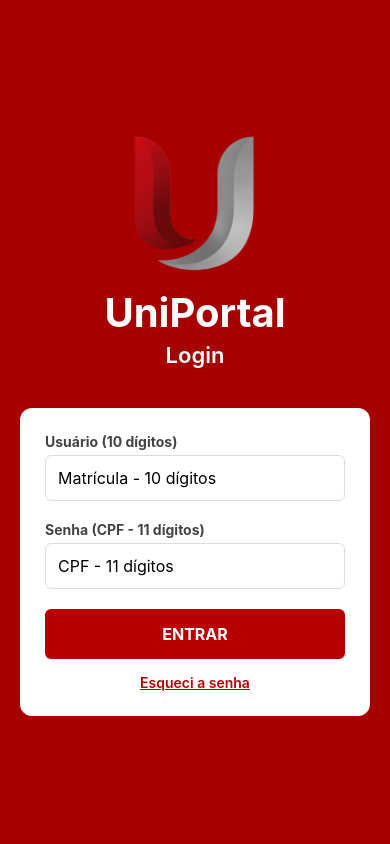
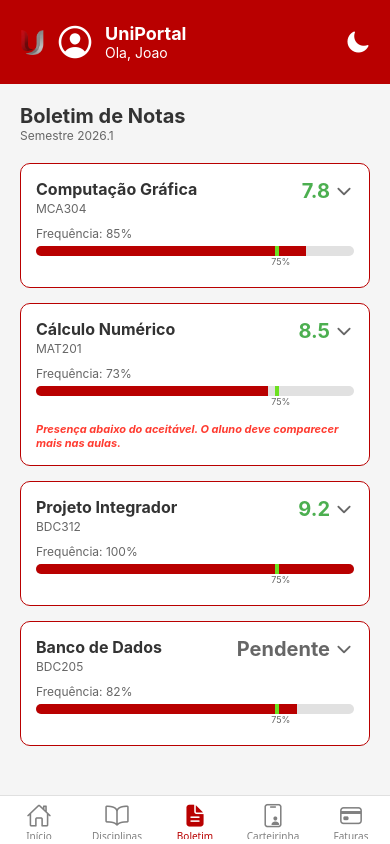
Before and after one commit to JoaoTroianoSegoria/PDM-PI, a React Native app in the folder Aplicativo-Univer/: screen /Boletim in a window 390 px wide. Built offline with nearby package versions, Linux system fonts and the light colour scheme.

Commit message:
alteração em boletim

```diff
--- a/Aplicativo-Univer/App.jsx
+++ b/Aplicativo-Univer/App.jsx
@@ -57,7 +57,7 @@ export default function App() {
     <ThemeProvider>
       <NavigationContainer>
         <Stack.Navigator screenOptions={{ headerShown: false }}>
-          <Stack.Screen name="Login" component={LoginScreen} />
+          {/* <Stack.Screen name="Login" component={LoginScreen} /> */}
           <Stack.Screen name="Main" component={MainTabs} />
         </Stack.Navigator>
       </NavigationContainer>
--- a/Aplicativo-Univer/package.json
+++ b/Aplicativo-Univer/package.json
@@ -16,10 +16,12 @@
     "expo": "~54.0.33",
     "expo-status-bar": "~3.0.9",
     "react": "19.1.0",
+    "react-dom": "19.1.0",
     "react-native": "0.81.5",
     "react-native-animatable": "^1.4.0",
     "react-native-safe-area-context": "~5.6.0",
-    "react-native-screens": "~4.16.0"
+    "react-native-screens": "~4.16.0",
+    "react-native-web": "^0.21.0"
   },
   "private": true
 }
--- a/Aplicativo-Univer/src/screens/BoletimScreen.jsx
+++ b/Aplicativo-Univer/src/screens/BoletimScreen.jsx
@@ -1,23 +1,122 @@
-import React from 'react';
-import { Alert, ScrollView, StyleSheet, Text, View } from 'react-native';
+import React, { useState } from 'react';
+import { Alert, ScrollView, StyleSheet, Text, TouchableOpacity, View } from 'react-native';
+import { Ionicons } from '@expo/vector-icons';
 import * as Animatable from 'react-native-animatable';
 import { SafeAreaView } from 'react-native-safe-area-context';
 import AppHeader from '../components/AppHeader';
 import { animation, colors, getThemeColors, sharedStyles } from '../styles/styles';
 import { useTheme } from '../contexts/ThemeContext';
 
+const MEDIA_APROVACAO = 5;
+const NOTA_MAXIMA = 10;
+const PESO_P1 = 0.4;
+const PESO_P2 = 0.6;
+
+const notaLancada = (nota) => typeof nota === 'number' && !Number.isNaN(nota);
+
+const formatNota = (nota, fallback = 'Não lançada') =>
+  notaLancada(nota) ? nota.toFixed(1) : fallback;
+
+const arredondarParaCima = (valor) => Math.max(0, Math.ceil(valor * 10) / 10);
+
+const calcularMedia = (p1, p2) => p1 * PESO_P1 + p2 * PESO_P2;
+
+const calcularMediaFinal = ({ p1, p2, substitutiva }) => {
+  if (!notaLancada(p1) || !notaLancada(p2)) {
+    return { valor: null, origem: 'Aguardando notas' };
+  }
+
+  const opcoes = [{ valor: calcularMedia(p1, p2), origem: 'Sem substitutiva' }];
+
+  if (notaLancada(substitutiva)) {
+    opcoes.push(
+      { valor: calcularMedia(substitutiva, p2), origem: 'Substituiu a P1' },
+      { valor: calcularMedia(p1, substitutiva), origem: 'Substituiu a P2' }
+    );
+  }
+
+  return opcoes.reduce((melhor, atual) => (atual.valor > melhor.valor ? atual : melhor));
+};
+
+const calcularP2Necessaria = (p1) =>
+  arredondarParaCima((MEDIA_APROVACAO - p1 * PESO_P1) / PESO_P2);
+
+const calcularSubstitutivaNecessaria = ({ p1, p2 }) => {
+  const substituirP1 = arredondarParaCima((MEDIA_APROVACAO - p2 * PESO_P2) / PESO_P1);
+  const substituirP2 = arredondarParaCima((MEDIA_APROVACAO - p1 * PESO_P1) / PESO_P2);
+
+  return substituirP1 <= substituirP2
+    ? { nota: substituirP1, alvo: 'P1' }
+    : { nota: substituirP2, alvo: 'P2' };
+};
+
+const getGradeColor = (nota, theme) => {
+  if (!notaLancada(nota)) return theme.subText;
+  return nota >= MEDIA_APROVACAO ? colors.success : colors.danger;
+};
+
+const getDiagnostico = (materia) => {
+  if (!notaLancada(materia.p1)) {
+    return {
+      titulo: 'Calculadora',
+      valor: '--',
+      texto: 'Aguardando lançamento da P1.',
+      cor: colors.mutedText,
+    };
+  }
+
+  if (!notaLancada(materia.p2)) {
+    const necessaria = calcularP2Necessaria(materia.p1);
+
+    return {
+      titulo: 'Para passar direto',
+      valor: necessaria > NOTA_MAXIMA ? 'Acima de 10' : `P2: ${formatNota(necessaria)}`,
+      texto:
+        necessaria > NOTA_MAXIMA
+          ? 'Mesmo com nota máxima na P2, será preciso substitutiva.'
+          : `Com P1 ${formatNota(materia.p1)}, essa é a nota mínima na P2.`,
+      cor: necessaria > NOTA_MAXIMA ? colors.danger : colors.primary,
+    };
+  }
+
+  const mediaFinal = calcularMediaFinal(materia);
+
+  if (mediaFinal.valor >= MEDIA_APROVACAO) {
+    return {
+      titulo: 'Situação',
+      valor: `Média: ${formatNota(mediaFinal.valor)}`,
+      texto: `${mediaFinal.origem}. O aluno já alcançou a média mínima.`,
+      cor: colors.success,
+    };
+  }
+
+  const substitutiva = calcularSubstitutivaNecessaria(materia);
+
+  return {
+    titulo: 'Para passar',
+    valor: substitutiva.nota > NOTA_MAXIMA ? 'Acima de 10' : `Sub: ${formatNota(substitutiva.nota)}`,
+    texto:
+      substitutiva.nota > NOTA_MAXIMA
+        ? 'Mesmo substituindo a melhor prova, não fecha média 7.'
+        : `Melhor usar a substitutiva no lugar da ${substitutiva.alvo}.`,
+    cor: substitutiva.nota > NOTA_MAXIMA ? colors.danger : colors.primary,
+  };
+};
+
 export default function BoletimScreen({ navigation }) {
   const { isDarkMode, toggleTheme } = useTheme();
+  const [expandedId, setExpandedId] = useState(null);
   const theme = getThemeColors(isDarkMode);
+  const panelBg = isDarkMode ? '#262626' : '#f7f7f7';
 
   const materias = [
-    { id: '1', nome: 'Computação Gráfica', cod: 'MCA304', nota: 7.8, freq: 85 },
-    { id: '2', nome: 'Cálculo Numérico', cod: 'MAT201', nota: 8.5, freq: 73 },
-    { id: '3', nome: 'Projeto Integrador', cod: 'BDC312', nota: 9.2, freq: 100 },
+  { id: '1', nome: 'Computação Gráfica', cod: 'MCA304', p1: 7.5, p2: 8.0, substitutiva: null, freq: 85 },
+  { id: '2', nome: 'Cálculo Numérico', cod: 'MAT201', p1: 9.0, p2: 8.2, substitutiva: null, freq: 73 },
+  { id: '3', nome: 'Projeto Integrador', cod: 'BDC312', p1: 8.5, p2: 9.7, substitutiva: null, freq: 100 },
+
+  // Disciplina para testar o cálculo da P2 necessária
+  { id: '4', nome: 'Banco de Dados', cod: 'BDC205', p1: 6.5, p2: null, substitutiva: null, freq: 82 },
 ];
-
-  const mediaGeral = (materias.reduce((acc, curr) => acc + curr.nota, 0) / materias.length).toFixed(1);
-  const freqMedia = Math.round(materias.reduce((acc, curr) => acc + curr.freq, 0) / materias.length);
 
   const handleLogout = () => {
     Alert.alert('Sair', 'Deseja sair da conta?', [
@@ -30,75 +129,106 @@ export default function BoletimScreen({ navigation }) {
     <SafeAreaView style={[styles.container, { backgroundColor: theme.background }]}>
       <AppHeader isDarkMode={isDarkMode} onToggleTheme={toggleTheme} onLogout={handleLogout} />
 
-      <ScrollView style={styles.content}>
+      <ScrollView style={styles.content} contentContainerStyle={styles.contentContainer}>
         <Animatable.View animation="fadeInUp" duration={animation.duration} delay={50}>
           <Text style={[styles.title, { color: theme.text }]}>Boletim de Notas</Text>
           <Text style={[styles.subtitle, { color: theme.subText }]}>Semestre 2026.1</Text>
         </Animatable.View>
 
-        <Animatable.View animation="fadeInUp" duration={animation.duration} delay={150}>
-          <View style={styles.row}>
-            <View style={[styles.summaryCard, { backgroundColor: theme.card, borderColor: theme.border }]}>
-              <Text style={[styles.summaryLabel, { color: theme.subText }]}>Média Geral</Text>
-              <Text style={styles.summaryValue}>{mediaGeral}</Text>
-            </View>
-            <View style={[styles.summaryCard, { backgroundColor: theme.card, borderColor: theme.border }]}>
-              <Text style={[styles.summaryLabel, { color: theme.subText }]}>Frequência Média</Text>
-              <Text style={styles.summaryValue}>{freqMedia}%</Text>
-            </View>
-          </View>
-        </Animatable.View>
+        {materias.map((materia, index) => {
+          const expanded = expandedId === materia.id;
+          const mediaFinal = calcularMediaFinal(materia);
+          const diagnostico = getDiagnostico(materia);
+          const gradeColor = getGradeColor(mediaFinal.valor, theme);
 
-        <Animatable.View animation="fadeInUp" duration={animation.duration} delay={250}>
-          <View style={[styles.chartCard, { backgroundColor: theme.card, borderColor: theme.border }]}>
-            <Text style={[styles.cardTitle, { color: theme.subText }]}>Distribuição de Notas</Text>
-            <View style={styles.chartPlaceholder}>
-              <View style={styles.circle}>
-                {materias.map((materia) => (
-                  <Text key={materia.id} style={styles.chartText}>
-                    {materia.cod}: {materia.nota}
-                  </Text>
-                ))}
-              </View>
-            </View>
-          </View>
-        </Animatable.View>
-
-        <Animatable.View animation="fadeInUp" duration={animation.duration} delay={350}>
-          <Text style={[styles.sectionTitle, { color: theme.text }]}>Detalhamento por Disciplina</Text>
-        </Animatable.View>
-
-        {materias.map((materia, index) => (
-          <Animatable.View key={materia.id} animation="fadeInUp" duration={animation.duration} delay={450 + index * 100}>
-            <View style={[styles.cardDetail, { backgroundColor: theme.card, borderColor: theme.border, marginBottom: 15 }]}>
+          return (
+            <Animatable.View
+              key={materia.id}
+              animation="fadeInUp"
+              duration={animation.duration}
+              delay={450 + index * 100}
+            >
+              <TouchableOpacity
+                activeOpacity={0.88}
+                onPress={() => setExpandedId(expanded ? null : materia.id)}
+                style={[styles.cardDetail, { backgroundColor: theme.card, borderColor: theme.border }]}
+              >
                 <View style={styles.detailRow}>
-                <View>
+                  <View style={styles.subjectInfo}>
                     <Text style={[styles.subjectTitle, { color: theme.text }]}>{materia.nome}</Text>
                     <Text style={[styles.subjectSub, { color: theme.subText }]}>{materia.cod}</Text>
                   </View>
-                <Text style={[styles.gradeBig, { color: materia.nota >= 7 ? colors.success : colors.danger }]}>
-                  {materia.nota}
+
+                  <View style={styles.gradeArea}>
+                    <Text style={[styles.gradeBig, { color: gradeColor }]}>
+                      {formatNota(mediaFinal.valor, 'Pendente')}
                     </Text>
+                    <Ionicons
+                      name={expanded ? 'chevron-up' : 'chevron-down'}
+                      size={20}
+                      color={theme.subText}
+                    />
+                  </View>
                 </View>
 
                 <Text style={[styles.freqLabel, { color: theme.subText }]}>Frequência: {materia.freq}%</Text>
 
                 <View style={styles.progressContainer}>
                   <View style={styles.progressBarBg}>
-                  <View style={[styles.progressBarFill, { width: `${materia.freq}%` }]} />
+                    <View style={[styles.progressBarFill, { width: `${Math.min(materia.freq, 100)}%` }]} />
                     <View style={styles.marker75} />
                   </View>
                   <Text style={styles.markerText}>75%</Text>
                 </View>
+
+                {expanded && (
+                  <View style={styles.expandedRow}>
+
+                    <View style={[styles.infoPanel, { backgroundColor: panelBg }]}>
+                      <View style={styles.panelTitleRow}>
+                        <Ionicons name="document-text-outline" size={16} color={colors.primary} />
+                        <Text style={[styles.panelTitle, { color: theme.text }]}>Notas</Text>
+                      </View>
+
+                      <View style={styles.noteRow}>
+                        <Text style={[styles.noteLabel, { color: theme.subText }]}>Prova 1:</Text>
+                        <Text style={[styles.noteValue, { color: theme.text }]}>{formatNota(materia.p1)}</Text>
+                      </View>
+
+                      <View style={styles.noteRow}>
+                        <Text style={[styles.noteLabel, { color: theme.subText }]}>Prova 2:</Text>
+                        <Text style={[styles.noteValue, { color: theme.text }]}>{formatNota(materia.p2)}</Text>
+                      </View>
+
+                      <View style={styles.noteRow}>
+                        <Text style={[styles.noteLabel, { color: theme.subText }]}>Substitutiva:</Text>
+                        <Text style={[styles.noteValue, { color: theme.text }]}>
+                          {formatNota(materia.substitutiva)}
+                        </Text>
+                      </View>
+                    </View>
+                    <View style={[styles.infoPanel, { backgroundColor: panelBg }]}>
+                      <View style={styles.panelTitleRow}>
+                        <Ionicons name="calculator-outline" size={16} color={diagnostico.cor} />
+                        <Text style={[styles.panelTitle, { color: theme.text }]}>{diagnostico.titulo}</Text>
+                      </View>
+
+                      <Text style={[styles.calcValue, { color: diagnostico.cor }]}>{diagnostico.valor}</Text>
+                      <Text style={[styles.calcText, { color: theme.subText }]}>{diagnostico.texto}</Text>
+                    </View>
+
+                  </View>
+                )}
 
                 {materia.freq < 75 && (
                   <Text style={styles.warningText}>
                     Presença abaixo do aceitável. O aluno deve comparecer mais nas aulas.
                   </Text>
                 )}
-            </View>
+              </TouchableOpacity>
             </Animatable.View>
-        ))}
+          );
+        })}
       </ScrollView>
     </SafeAreaView>
   );
@@ -106,34 +236,92 @@ export default function BoletimScreen({ navigation }) {
 
 const styles = StyleSheet.create({
   ...sharedStyles,
-  row: { flexDirection: 'row', justifyContent: 'space-between', marginBottom: 20 },
-  summaryCard: { width: '48%', padding: 15, borderRadius: 10, borderWidth: 1, alignItems: 'center' },
-  summaryLabel: { fontSize: 12 },
-  summaryValue: { fontSize: 32, fontWeight: 'bold', color: colors.primary },
-  chartCard: { padding: 15, borderRadius: 10, borderWidth: 1, marginBottom: 20 },
-  cardTitle: { fontSize: 14, marginBottom: 10 },
-  chartPlaceholder: { height: 160, alignItems: 'center', justifyContent: 'center' },
-  circle: {
-    width: 130,
-    height: 130,
-    borderRadius: 65,
-    borderWidth: 8,
-    borderColor: colors.primary,
-    justifyContent: 'center',
-    alignItems: 'center',
+  contentContainer: { paddingBottom: 24 },
+  cardDetail: {
+    padding: 15,
+    borderRadius: 10,
+    borderWidth: 1,
+    marginBottom: 15,
   },
-  chartText: { fontSize: 10, color: colors.primary, fontWeight: 'bold' },
-  sectionTitle: { fontSize: 16, fontWeight: 'bold', marginBottom: 10 },
-  cardDetail: { padding: 15, borderRadius: 10, borderWidth: 1 },
-  detailRow: { flexDirection: 'row', justifyContent: 'space-between', alignItems: 'center' },
+  detailRow: {
+    flexDirection: 'row',
+    justifyContent: 'space-between',
+    alignItems: 'flex-start',
+  },
+  subjectInfo: { flex: 1, paddingRight: 12 },
   subjectTitle: { fontSize: 16, fontWeight: 'bold' },
-  subjectSub: { fontSize: 12 },
-  gradeBig: { fontSize: 20, fontWeight: 'bold' },
+  subjectSub: { fontSize: 12, marginTop: 2 },
+  gradeArea: { alignItems: 'flex-end', flexDirection: 'row' },
+  gradeBig: { fontSize: 20, fontWeight: 'bold', marginRight: 4 },
   freqLabel: { fontSize: 12, marginTop: 10 },
   progressContainer: { marginTop: 5, marginBottom: 5 },
-  progressBarBg: { height: 10, backgroundColor: '#e1e1e1', borderRadius: 5, position: 'relative', overflow: 'hidden' },
+  progressBarBg: {
+    height: 10,
+    backgroundColor: '#e1e1e1',
+    borderRadius: 5,
+    overflow: 'hidden',
+    position: 'relative',
+  },
   progressBarFill: { height: 10, backgroundColor: colors.primary },
-  marker75: { position: 'absolute', left: '75%', top: 0, bottom: 0, width: 2, backgroundColor: colors.white, zIndex: 1 },
-  markerText: { fontSize: 9, color: colors.mutedText, textAlign: 'right', marginRight: '20%' },
-  warningText: { color: colors.danger, fontSize: 11, fontWeight: 'bold', marginTop: 8, fontStyle: 'italic' },
+  marker75: {
+    position: 'absolute',
+    left: '75%',
+    top: 0,
+    bottom: 0,
+    width: 4,
+    backgroundColor: '#6de020',
+  },
+  markerText: {
+    fontSize: 9,
+    color: colors.mutedText,
+    textAlign: 'right',
+    marginRight: '20%',
+  },
+  expandedRow: {
+    flexDirection: 'row',
+    marginTop: 12,
+  },
+  infoPanel: {
+    flex: 1,
+    borderRadius: 8,
+    padding: 10,
+    marginRight: 8,
+  },
+  panelTitleRow: {
+    flexDirection: 'row',
+    alignItems: 'center',
+    marginBottom: 8,
+  },
+  panelTitle: {
+    fontSize: 12,
+    fontWeight: 'bold',
+    marginLeft: 6,
+  },
+  calcValue: {
+    fontSize: 17,
+    fontWeight: 'bold',
+    marginBottom: 4,
+  },
+  calcText: {
+    fontSize: 11,
+    lineHeight: 15,
+  },
+  noteRow: {
+    marginBottom: 6,
+  },
+  noteLabel: {
+    fontSize: 11,
+  },
+  noteValue: {
+    fontSize: 13,
+    fontWeight: 'bold',
+    marginTop: 1,
+  },
+  warningText: {
+    color: colors.danger,
+    fontSize: 11,
+    fontWeight: 'bold',
+    marginTop: 10,
+    fontStyle: 'italic',
+  },
 });
```
Also changed, not shown: 1 other file (tests, documents, lock files or other folders). Lines whose indentation alone changed are shown as unchanged.
